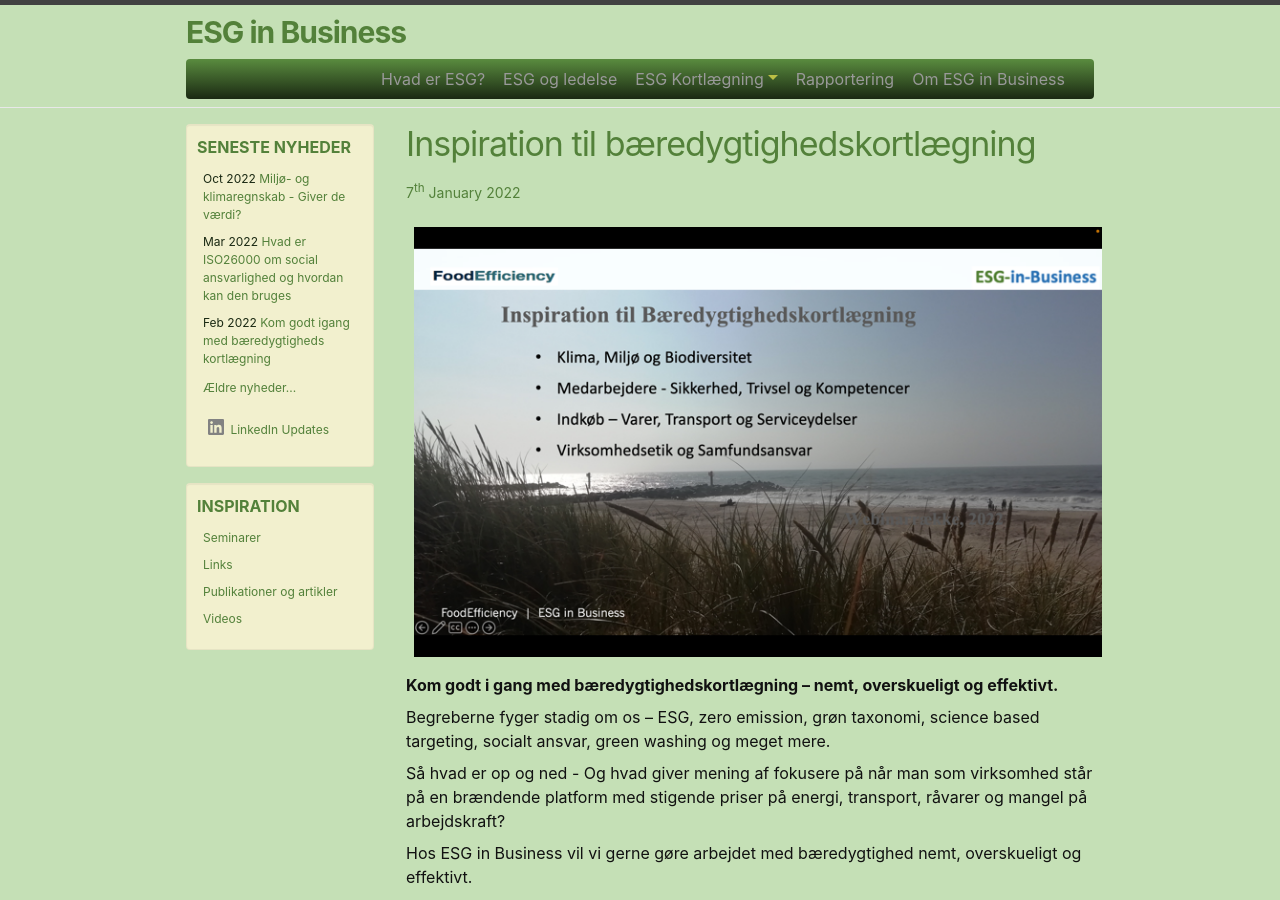
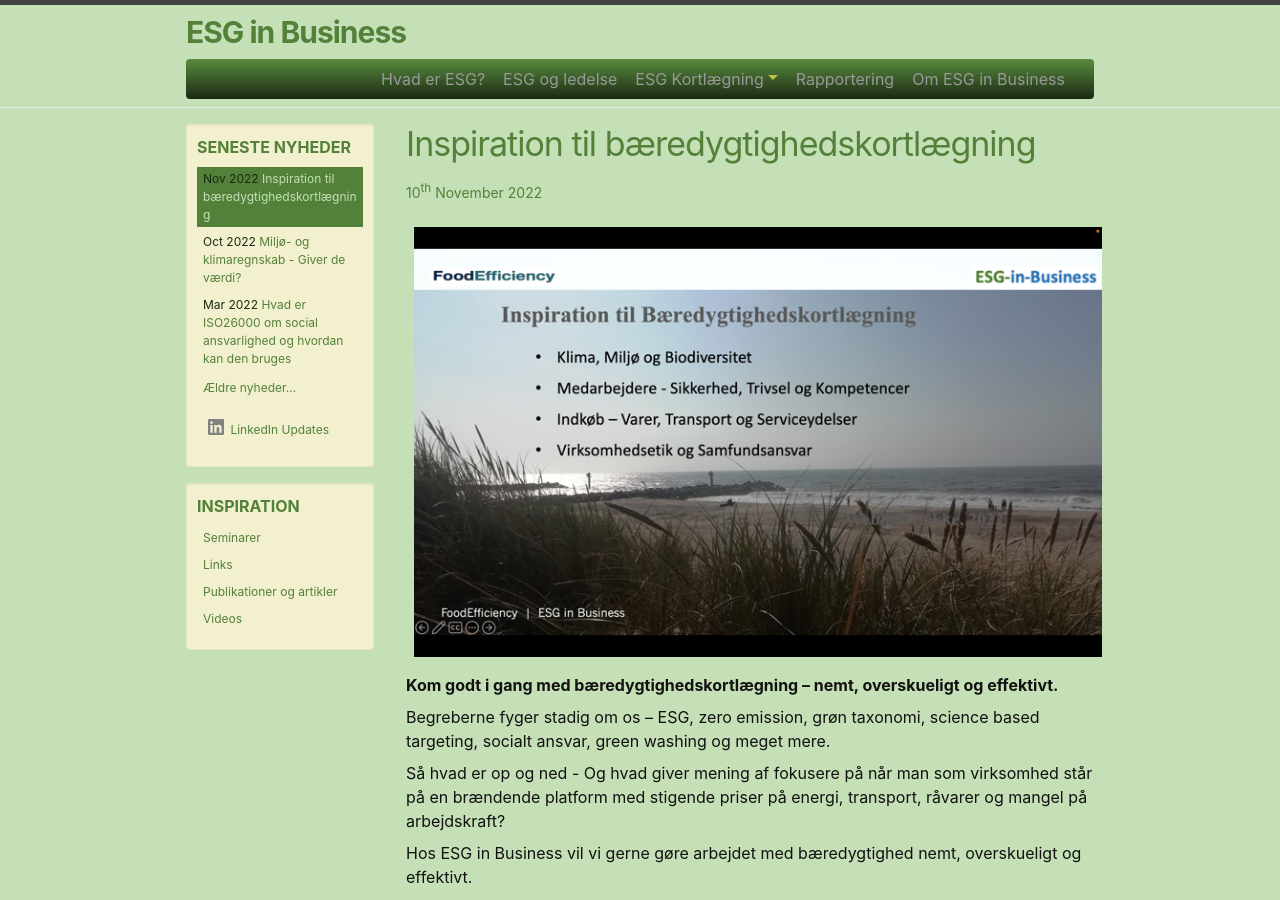
Before and after one commit to FoodEfficiency/esg-business.github.io, a Jekyll site: the page built from _posts/da/2022-11-11-Inspiration til CSR mapping.md, in a window 1280 px wide and 900 px high. Built offline with Jekyll 4.4.1, drawn with Linux system fonts in a browser that asks for light colours; nearby versions of some CDN libraries; some of the changed lines change nothing that is shown.

Commit message:
Update 2022-11-11-Inspiration til CSR mapping.md

```diff
--- a/_posts/da/2022-11-11-Inspiration til CSR mapping.md
+++ b/_posts/da/2022-11-11-Inspiration til CSR mapping.md
@@ -1,7 +1,7 @@
 ---
 layout: post
 title:  "Inspiration til bæredygtighedskortlægning"
-date:   2022-01-07 09:11:00 +0100
+date:   2022-11-10 17:11:00 +0100
 permalink: news/invitation-til-CSR-mapping
 tags: foodefficiency
 ref: webinar
```
